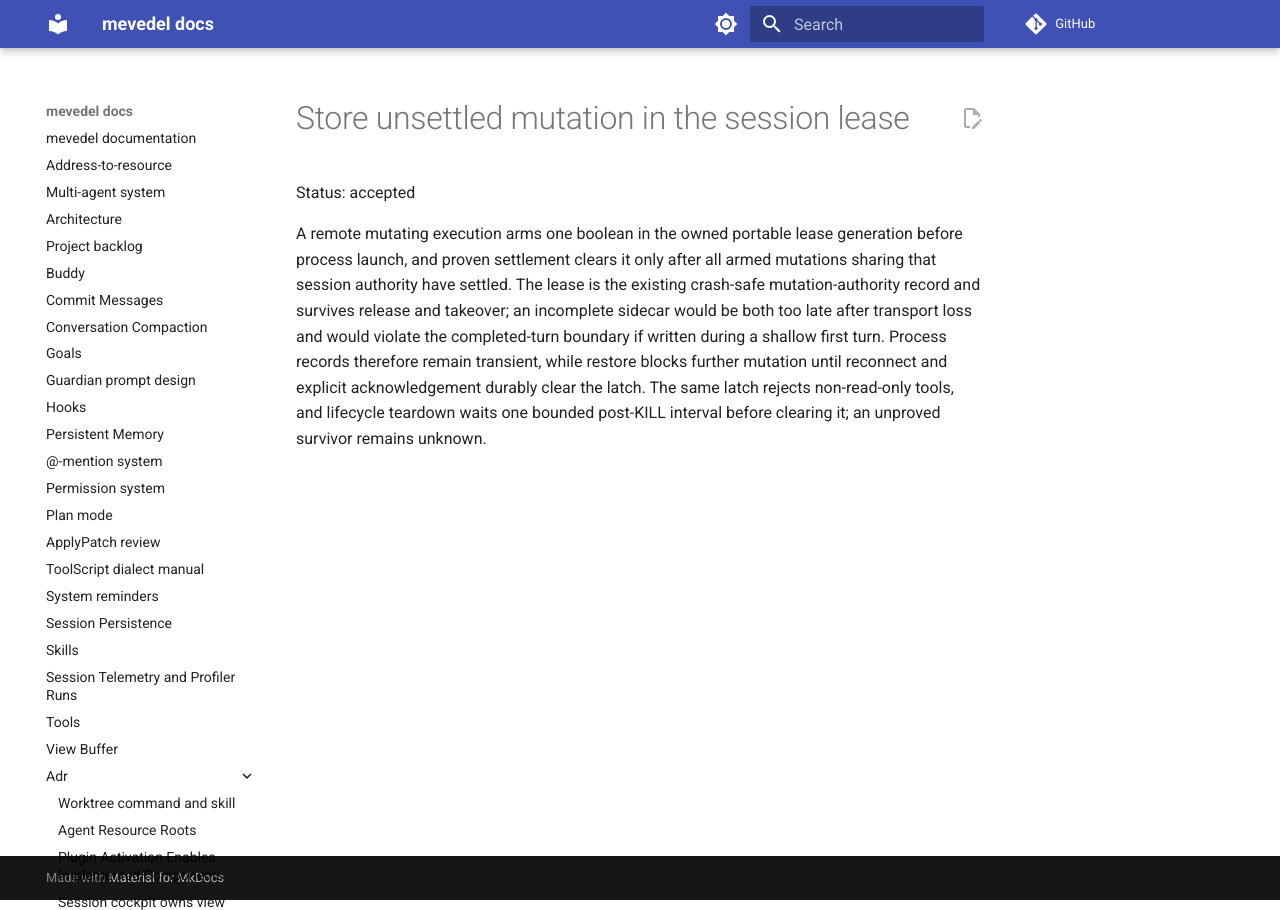
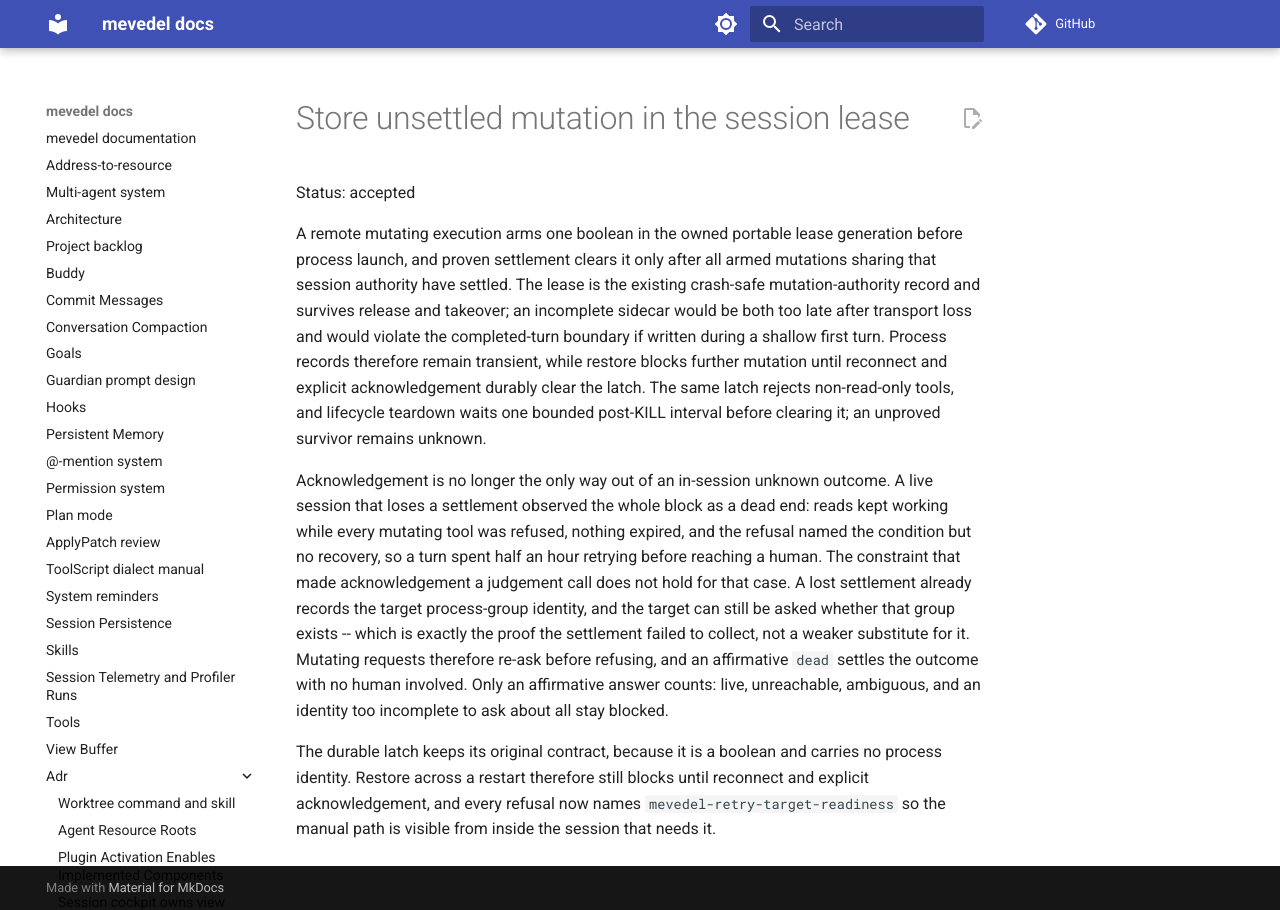
Before and after one commit to FrauH0lle/mevedel, an MkDocs documentation site: the page built from docs/adr/0098-store-unsettled-mutation-in-the-session-lease.md, in a window 1280 px wide. Built offline with MkDocs 1.6.1 and Material for MkDocs 9.7.7, drawn with Linux system fonts in a browser that asks for light colours; comment, search, counter and statistics services are not loaded.

Commit message:
feat(execution): Recover from an in-session unknown remote outcome
A session that lost a settlement observed the whole block as a dead
end: reads kept working while every mutating tool was refused, nothing
expired, and the refusal named the condition but no recovery, so a turn
could spend half an hour retrying before reaching a human.
Acknowledgement is no longer the only way out.

* mevedel-execution.el (mevedel-execution-reprove-unknown-outcome):
Add the re-proof path for a live session.

(mevedel-execution-mutation-refused-p): Add it.  A live armed record or
a lost authority still means the block stands; refusing the request is
always the safe direction.

* mevedel-tool-permission.el (mevedel-tool-permission-step): Refuse
through `mevedel-execution-mutation-refused-p' and report
`mevedel-execution-mutation-blocked-message', so the refusal carries
its recovery.

* docs/adr/0098-store-unsettled-mutation-in-the-session-lease.md:
Amend the record for the behaviour the code now has.

* docs/sessions.md: Document the recovery.

```diff
--- a/docs/adr/0098-store-unsettled-mutation-in-the-session-lease.md
+++ b/docs/adr/0098-store-unsettled-mutation-in-the-session-lease.md
@@ -13,3 +13,22 @@
 The same latch rejects non-read-only tools, and lifecycle teardown waits one
 bounded post-KILL interval before clearing it; an unproved survivor remains
 unknown.
+
+Acknowledgement is no longer the only way out of an in-session unknown
+outcome. A live session that loses a settlement observed the whole block as a
+dead end: reads kept working while every mutating tool was refused, nothing
+expired, and the refusal named the condition but no recovery, so a turn spent
+half an hour retrying before reaching a human. The constraint that made
+acknowledgement a judgement call does not hold for that case. A lost
+settlement already records the target process-group identity, and the target
+can still be asked whether that group exists -- which is exactly the proof the
+settlement failed to collect, not a weaker substitute for it. Mutating requests
+therefore re-ask before refusing, and an affirmative `dead` settles the outcome
+with no human involved. Only an affirmative answer counts: live, unreachable,
+ambiguous, and an identity too incomplete to ask about all stay blocked.
+
+The durable latch keeps its original contract, because it is a boolean and
+carries no process identity. Restore across a restart therefore still blocks
+until reconnect and explicit acknowledgement, and every refusal now names
+`mevedel-retry-target-readiness` so the manual path is visible from inside the
+session that needs it.
```
Also changed, not shown: docs/sessions.md (+7 -0 lines), 3 other files.
